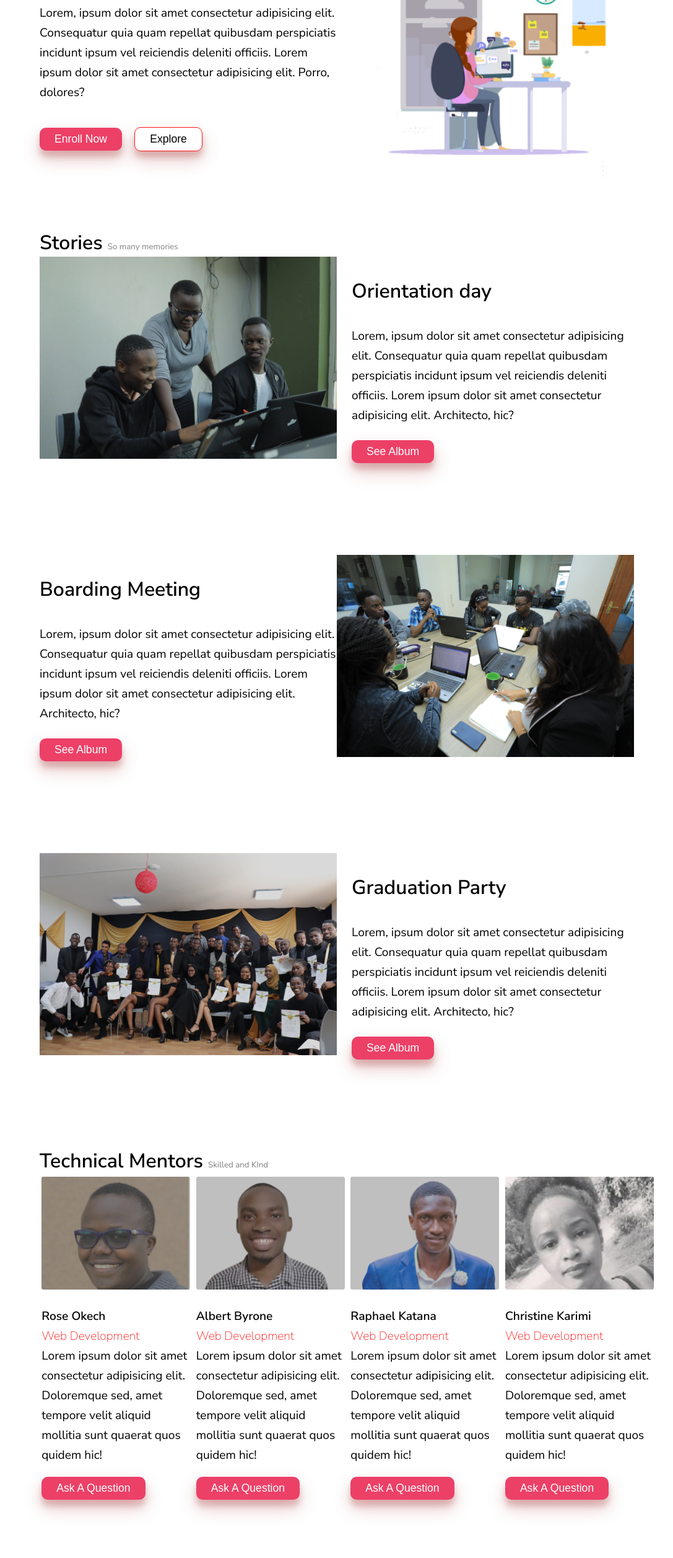
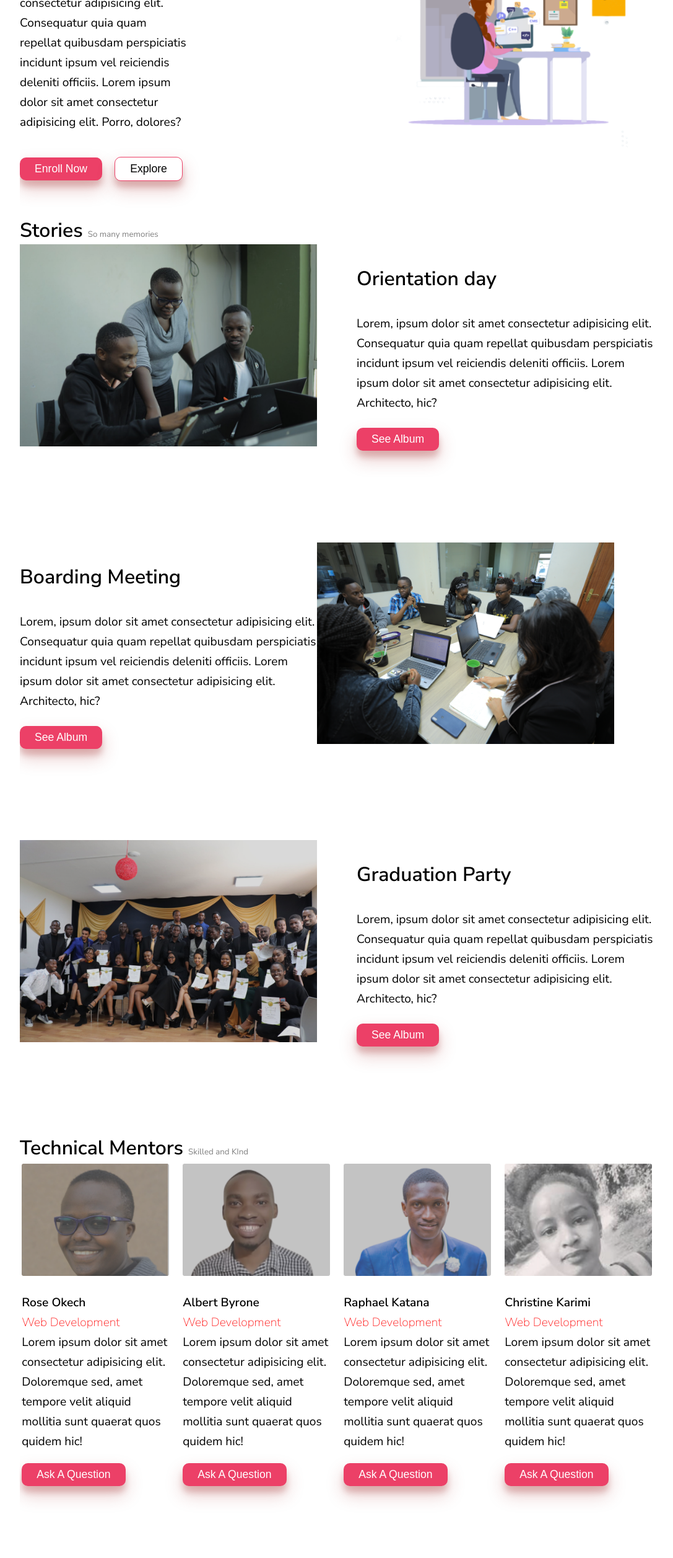
Before and after one commit to hermitex/project-1, a plain HTML site: page index.html in a window 1280 px wide. Shown: the part 240-2753 px from the top of the page at 62% size, without its empty margins (96-1183 px from the left). Drawn offline with Linux system fonts and the light colour scheme.

Commit message:
imporve site device responsiveness

```diff
--- a/assets/css/style.css
+++ b/assets/css/style.css
@@ -13,21 +13,22 @@ body {
 
 /* ................ main container setttings ................ */
 .wrapper {
-  padding: 3rem 10rem;
+ width: 80vw;
+ margin: 0 auto;
+ overflow-x: hidden;
 }
 
 .stories-container .item-left {
   display: flex;
   flex-direction: column;
   justify-content: center;
-
   color: #fff;
 }
 
 
 
 /* .stories-container .item-3 .item-left {
-  opacity: 0.85;
+  opacity: 0.80;
   background-image: url("../images/image\ 3.png");
   background-repeat: no-repeat;
   background-size: cover;
@@ -37,7 +38,7 @@ body {
 }
 
 .stories-container .item-4 .item-left {
-  opacity: 0.85;
+  opacity: 0.80;
   background-image: url("../images/image\ 4.png");
   background-repeat: no-repeat;
   background-size: cover;
@@ -99,7 +100,7 @@ li {
 /* ................ Primary Button ................ */
 .btn-primary button,
 .btn-secondary button {
-  background-color: #ec4067;
+  background-color: #EC4067;
   padding: 0.5rem 1.5rem;
   color: #fff;
   font-size: 1.1rem;
@@ -117,13 +118,13 @@ li {
 
 .btn-secondary button {
   background-color: #fff;
-  border: 1px solid #ff1818;
+  border: 1px solid #EC4067;
   color: black;
 }
 
 .btn-secondary button:hover {
-  background-color: #ac3a3a;
-  border: 1px solid #ff1818;
+  background-color: #EC4067;
+  border: 1px solid #fff;
   color: white;
 }
 
@@ -154,6 +155,19 @@ ul.nav.nav-tabs li:last-child {
 .title.text-secondary {
   font-weight: 200;
   font-size: 2rem;
+  width: 90%;
+}
+
+
+
+.main-item .item.item-right{
+  max-width: 30rem;
+  margin: 0 auto;
+}
+
+.main-item img {
+width: 100%;
+
 }
 
 .main-item {
@@ -183,6 +197,10 @@ ul.nav.nav-tabs li:last-child {
   margin-right: 1rem;
 }
 
+.main-item .content p{
+  width: 80vw;
+}
+
 /* ................ Stories ................ */
 
 .stories-container .story-content,
@@ -191,14 +209,15 @@ ul.nav.nav-tabs li:last-child {
 .stories-container .story-content div {
   /* margin-bottom: 2.5rem; */
   margin-top: 2.5rem;
+
 }
 
 .stories-container .item-left img {
-  width: 30rem;
+  max-width: 30rem;
 }
 
 .stories-container .item-right p {
-  width: 30rem;
+  max-width: 30rem;
 }
 
 .stories-container > .item-container {
@@ -239,9 +258,9 @@ ul.nav.nav-tabs li:last-child {
 }
 
 .project.project-container {
-  display: flex;
-  flex-direction: row;
-  justify-content: space-between;
+  display: grid;
+  grid-template-columns: repeat(1, 1fr);
+  gap: 3rem;
 }
 
 .project-item.project-right img {
@@ -257,8 +276,9 @@ ul.nav.nav-tabs li:last-child {
 .mentor-container {
   display: grid;
   grid-template-columns: repeat(1, 1fr);
-  gap: 0.2rem;
-  width: 100vw;
+  gap: 1rem;
+
+  margin: 0 auto;
   font-size: 1.5rem;
 }
 
@@ -267,10 +287,14 @@ ul.nav.nav-tabs li:last-child {
   font-size: 1.2rem;
 }
 
+.mentor-container p{
+  max-width: 30rem;
+}
+
 .mentor-img img {
-  opacity: 0.85;
+  opacity: 0.80;
 
-  width: 30rem;
+  max-width: 100%;
 }
 /* ............... Media ........... */
 @media (min-width: 960px) {
@@ -284,6 +308,11 @@ ul.nav.nav-tabs li:last-child {
     grid-template-areas: "content content img";
   }
 
+  .main-item img {
+    width: 30rem;
+
+    }
+
   .item-container {
     display: flex;
     width: 100%;
@@ -295,27 +324,45 @@ ul.nav.nav-tabs li:last-child {
   }
 
   .stories-container .item-right p {
-    width: 100%;
+    width: 50rem;
   }
+
+
 
   .stories-container .item-container div.item-left {
     display: inline-block;
     width: 100%;
   }
 
+
+
   .mentor-img img {
-    opacity: 0.85;
+    opacity: 0.80;
 
-    width: 15rem;
+    width: 20rem;
   }
+
+
 
   .project-item.project-right img {
     width: 40rem;
   }
 
+  .project.project-container {
+    display: flex;
+    flex-direction: row;
+    justify-content: space-between;
+  }
+
   .m-lg-left {
     margin-left: 1.5rem;
   }
+
+
+  .main-item .content p{
+    width: 50%;
+  }
+
 }
 
 @media screen and (max-width: 968px) {
--- a/index.html
+++ b/index.html
@@ -33,8 +33,8 @@
       </ul>
     </nav>
 
-    <div class="wrapper px">
-      <div class="item-container main-item ">
+    <div class="wrapper">
+      <div class="item-container main-item">
         <div class="item item-right">
           <img
             src="./assets/images/image1.png"
@@ -79,7 +79,7 @@
           </div>
           <div class="item-container item-2">
             <div class="item item-left">
-              <img src="./assets/images/image 2.png" alt="" >
+              <img src="./assets/images/image 2.png" alt="" />
               <p class="caption">@23 September, 2021</p>
             </div>
             <div class="item item-right">
@@ -103,7 +103,7 @@
 
           <div class="item-container item-3">
             <div class="item item-left">
-              <img src="./assets/images/image 3.png" alt="">
+              <img src="./assets/images/image 3.png" alt="" />
               <p class="caption">@23 October, 2021</p>
             </div>
             <div class="item item-right">
@@ -126,7 +126,7 @@
           </div>
           <div class="item-container item-4">
             <div class="item item-left">
-              <img src="./assets/images/image 4.png" alt="">
+              <img src="./assets/images/image 4.png" alt="" />
               <p class="caption">@23 June, 2021</p>
             </div>
             <div class="item item-right">
@@ -172,7 +172,7 @@
             </div>
             <div
               class="button-container btn-primary"
-              style="margin-bottom: 2rem;"
+              style="margin-bottom: 2rem"
             >
               <button>Ask A Question</button>
             </div>
@@ -243,6 +243,11 @@
             <div class="project-description">
               <p class="project-intro">This is our</p>
               <h1 class="project-title">Cool Bike Website</h1>
+              <p class="description">
+                An application that allows users to show case bikes for sale and
+                hire whenever they are having team bonding and any hiking
+                activities.
+              </p>
             </div>
             <div class="button-container btn-primary">
               <button>Learn More</button>
```
